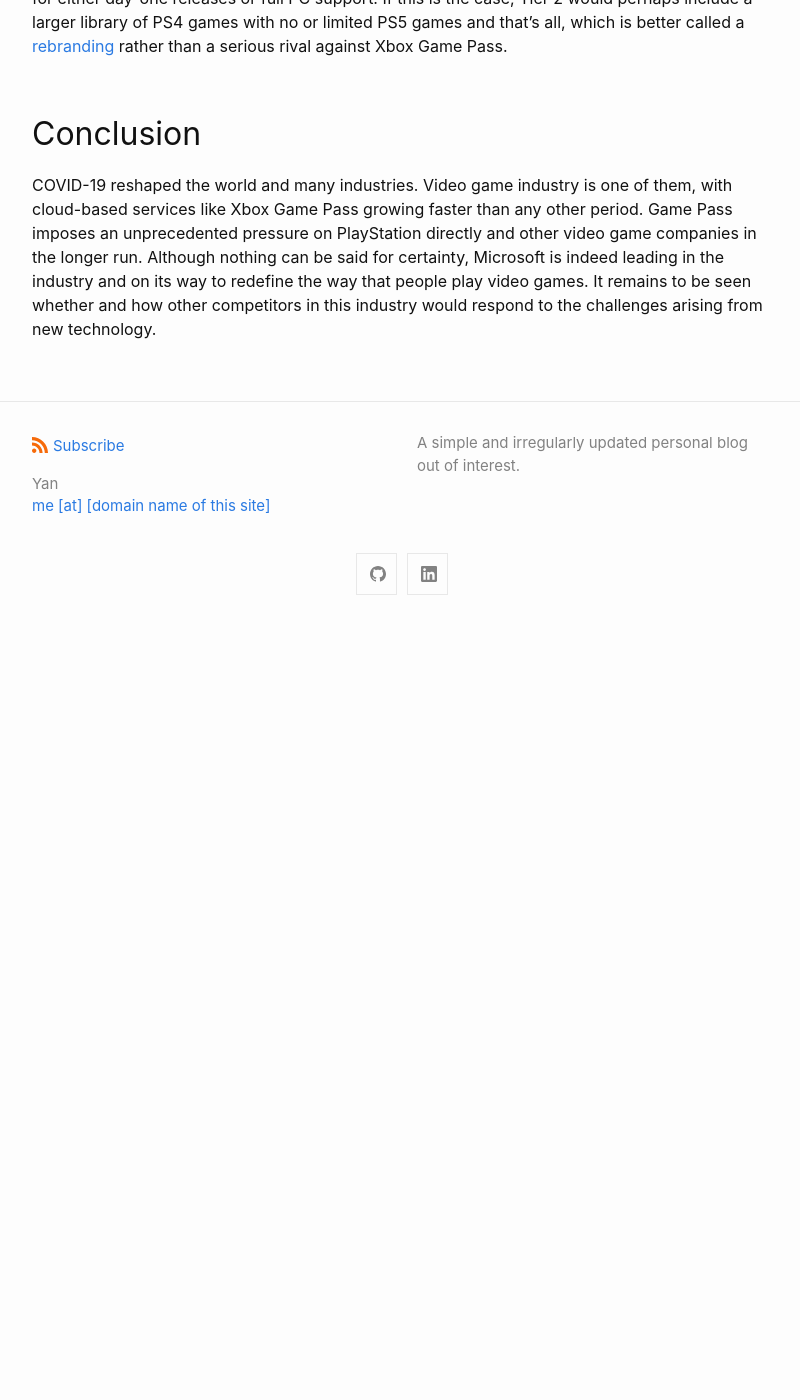
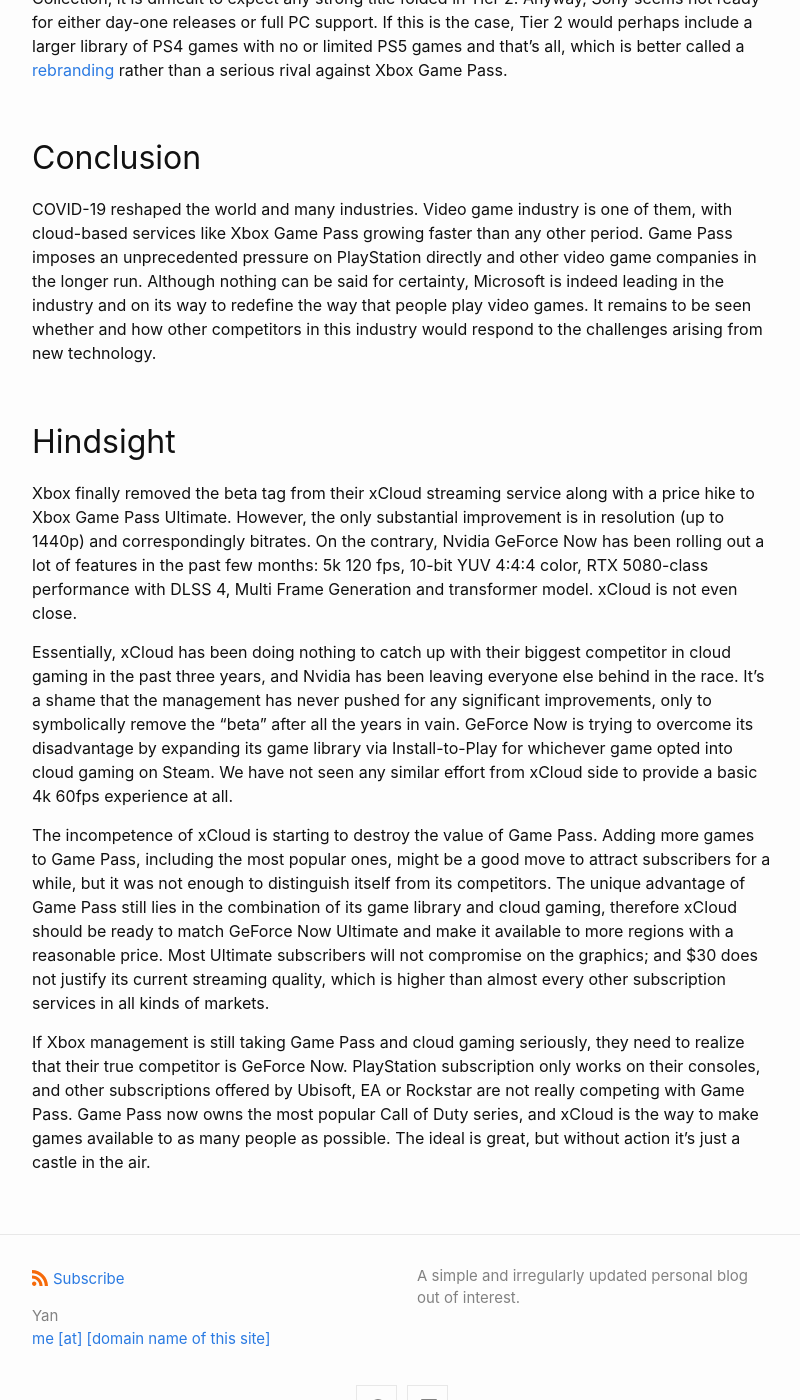
Before and after one commit to maristie/maristie.github.io, a Jekyll site: the page built from _posts/2022-01-23-Why-PlayStation-is-Losing-the-Console-War-Against-Xbox.md, in a window 1280 px wide and 1400 px high, scrolled down 4369 px. Shown: the whole window, without its empty margins (238-1038 px from the left). Built offline with Jekyll 4.4.1, drawn with Linux system fonts in a browser that asks for light colours; before the commit the page ends 4999 px from its top, so only the background shows below that.

Commit message:
Update article
Minor text fix

Minor fix

change

```diff
--- a/_posts/2022-01-23-Why-PlayStation-is-Losing-the-Console-War-Against-Xbox.md
+++ b/_posts/2022-01-23-Why-PlayStation-is-Losing-the-Console-War-Against-Xbox.md
@@ -86,3 +86,13 @@ Considering the current PS Plus is no match for Xbox Game Pass and the extra con
 ## Conclusion
 
 COVID-19 reshaped the world and many industries. Video game industry is one of them, with cloud-based services like Xbox Game Pass growing faster than any other period. Game Pass imposes an unprecedented pressure on PlayStation directly and other video game companies in the longer run. Although nothing can be said for certainty, Microsoft is indeed leading in the industry and on its way to redefine the way that people play video games. It remains to be seen whether and how other competitors in this industry would respond to the challenges arising from new technology.
+
+## Hindsight
+
+Xbox finally removed the beta tag from their xCloud streaming service along with a price hike to Xbox Game Pass Ultimate. However, the only substantial improvement is in resolution (up to 1440p) and correspondingly bitrates. On the contrary, Nvidia GeForce Now has been rolling out a lot of features in the past few months: 5k 120 fps, 10-bit YUV 4:4:4 color, RTX 5080-class performance with DLSS 4, Multi Frame Generation and transformer model. xCloud is not even close.
+
+Essentially, xCloud has been doing nothing to catch up with their biggest competitor in cloud gaming in the past three years, and Nvidia has been leaving everyone else behind in the race. It's a shame that the management has never pushed for any significant improvements, only to symbolically remove the "beta" after all the years in vain. GeForce Now is trying to overcome its disadvantage by expanding its game library via Install-to-Play for whichever game opted into cloud gaming on Steam. We have not seen any similar effort from xCloud side to provide a basic 4k 60fps experience at all.
+
+The incompetence of xCloud is starting to destroy the value of Game Pass. Adding more games to Game Pass, including the most popular ones, might be a good move to attract subscribers for a while, but it was not enough to distinguish itself from its competitors. The unique advantage of Game Pass still lies in the combination of its game library and cloud gaming, therefore xCloud should be ready to match GeForce Now Ultimate and make it available to more regions with a reasonable price. Most Ultimate subscribers will not compromise on the graphics; and $30 does not justify its current streaming quality, which is higher than almost every other subscription services in all kinds of markets.
+
+If Xbox management is still taking Game Pass and cloud gaming seriously, they need to realize that their true competitor is GeForce Now. PlayStation subscription only works on their consoles, and other subscriptions offered by Ubisoft, EA or Rockstar are not really competing with Game Pass. Game Pass now owns the most popular Call of Duty series, and xCloud is the way to make games available to as many people as possible. The ideal is great, but without action it's just a castle in the air.
```
